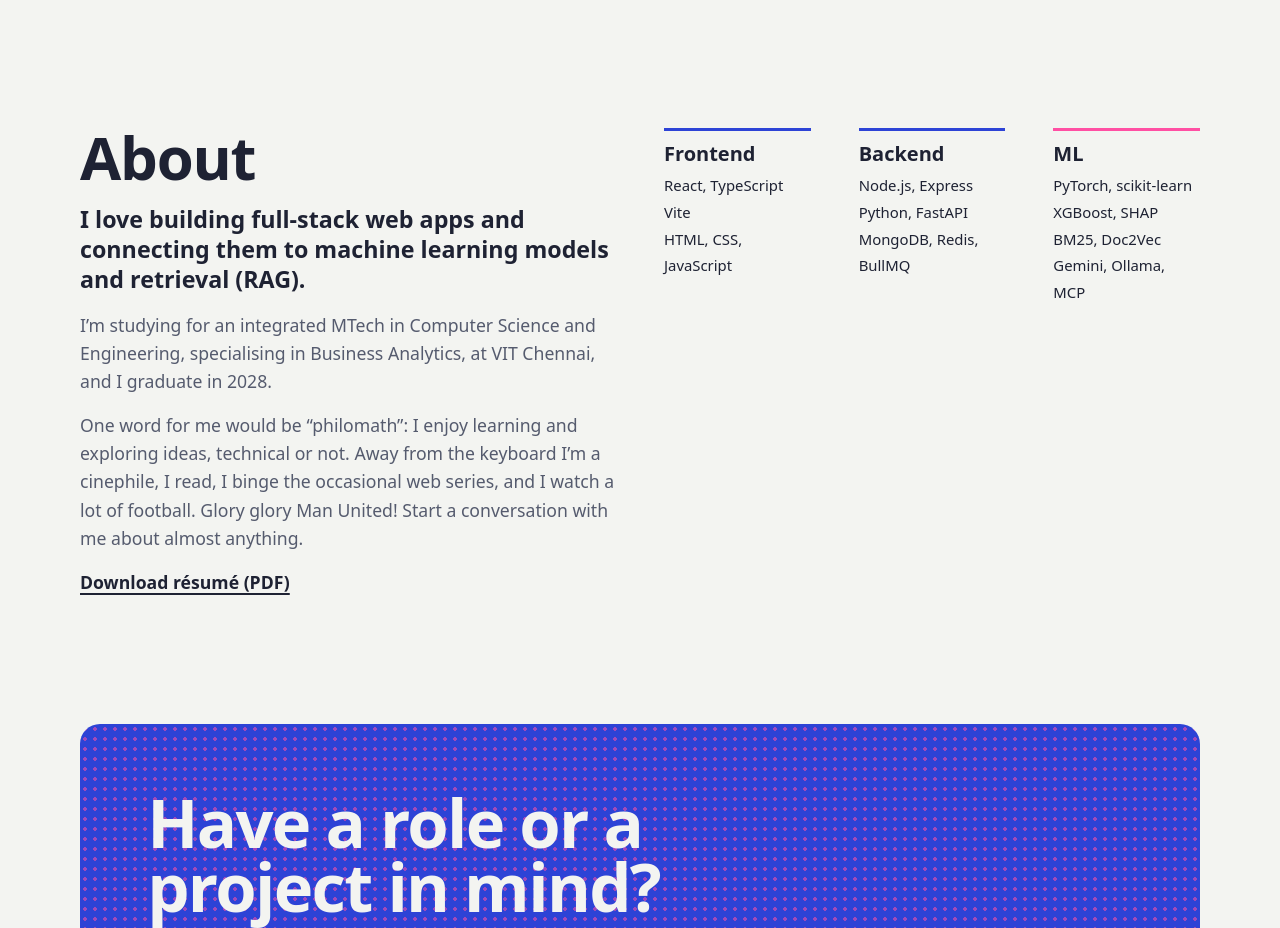
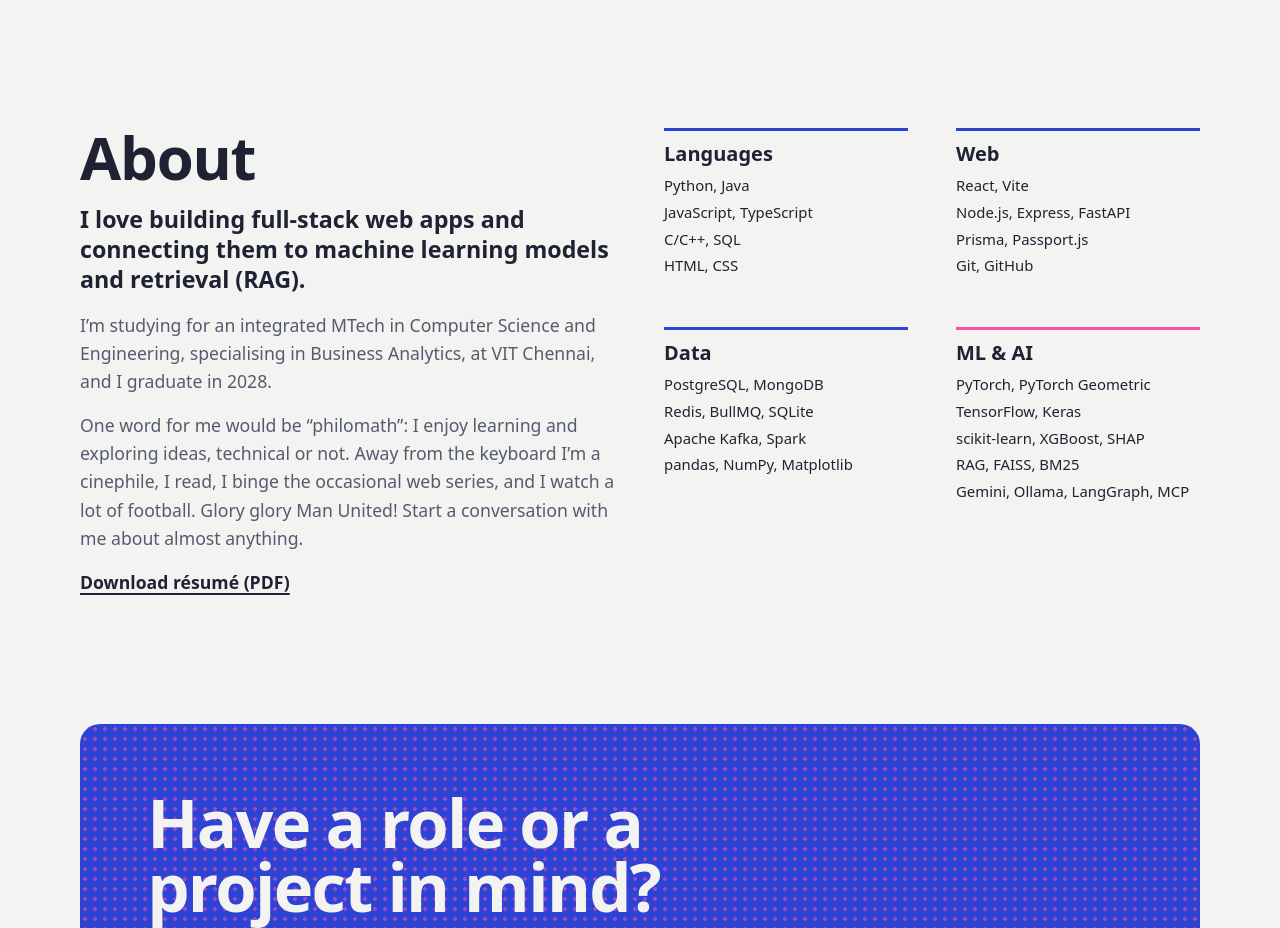
Before and after one commit to abrahamjust/MyPortfolio, a React (Vite) app: page / in a window 1280 px wide. Shown: the part 3260-4188 px from the top of the page. Built offline with nearby package versions, Linux system fonts and the light colour scheme; a web font is replaced by a local one.

Commit message:
changes about page to reflect my skills

```diff
--- a/src/HomePage/About.css
+++ b/src/HomePage/About.css
@@ -35,7 +35,7 @@
 /* Three columns from tablet up; stacked on phones */
 @media (min-width: 600px) {
   .about__toolbox {
-    grid-template-columns: repeat(3, 1fr);
+    grid-template-columns: repeat(2, 1fr);
   }
 }
 
--- a/src/HomePage/About.jsx
+++ b/src/HomePage/About.jsx
@@ -1,9 +1,29 @@
 import "./About.css";
 
 const toolbox = [
-  { title: "Frontend", items: ["React, TypeScript", "Vite", "HTML, CSS, JavaScript"] },
-  { title: "Backend",  items: ["Node.js, Express", "Python, FastAPI", "MongoDB, Redis, BullMQ"] },
-  { title: "ML",       items: ["PyTorch, scikit-learn", "XGBoost, SHAP", "BM25, Doc2Vec", "Gemini, Ollama, MCP"], accent: true },
+  {
+    title: "Languages",
+    items: ["Python, Java", "JavaScript, TypeScript", "C/C++, SQL", "HTML, CSS"],
+  },
+  {
+    title: "Web",
+    items: ["React, Vite", "Node.js, Express, FastAPI", "Prisma, Passport.js", "Git, GitHub"],
+  },
+  {
+    title: "Data",
+    items: ["PostgreSQL, MongoDB", "Redis, BullMQ, SQLite", "Apache Kafka, Spark", "pandas, NumPy, Matplotlib"],
+  },
+  {
+    title: "ML & AI",
+    items: [
+      "PyTorch, PyTorch Geometric",
+      "TensorFlow, Keras",
+      "scikit-learn, XGBoost, SHAP",
+      "RAG, FAISS, BM25",
+      "Gemini, Ollama, LangGraph, MCP",
+    ],
+    accent: true,
+  },
 ];
 
 function About() {
```
